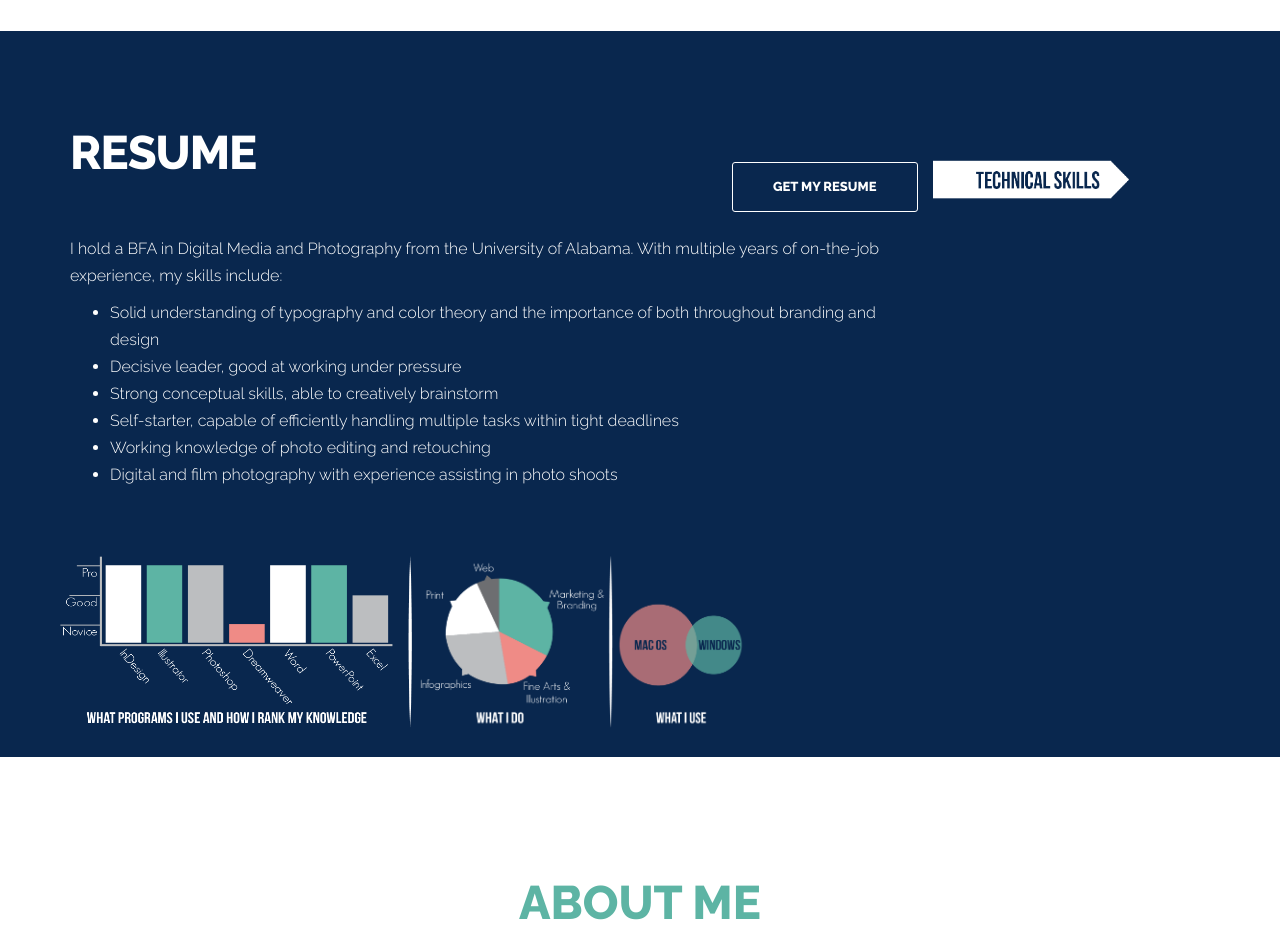
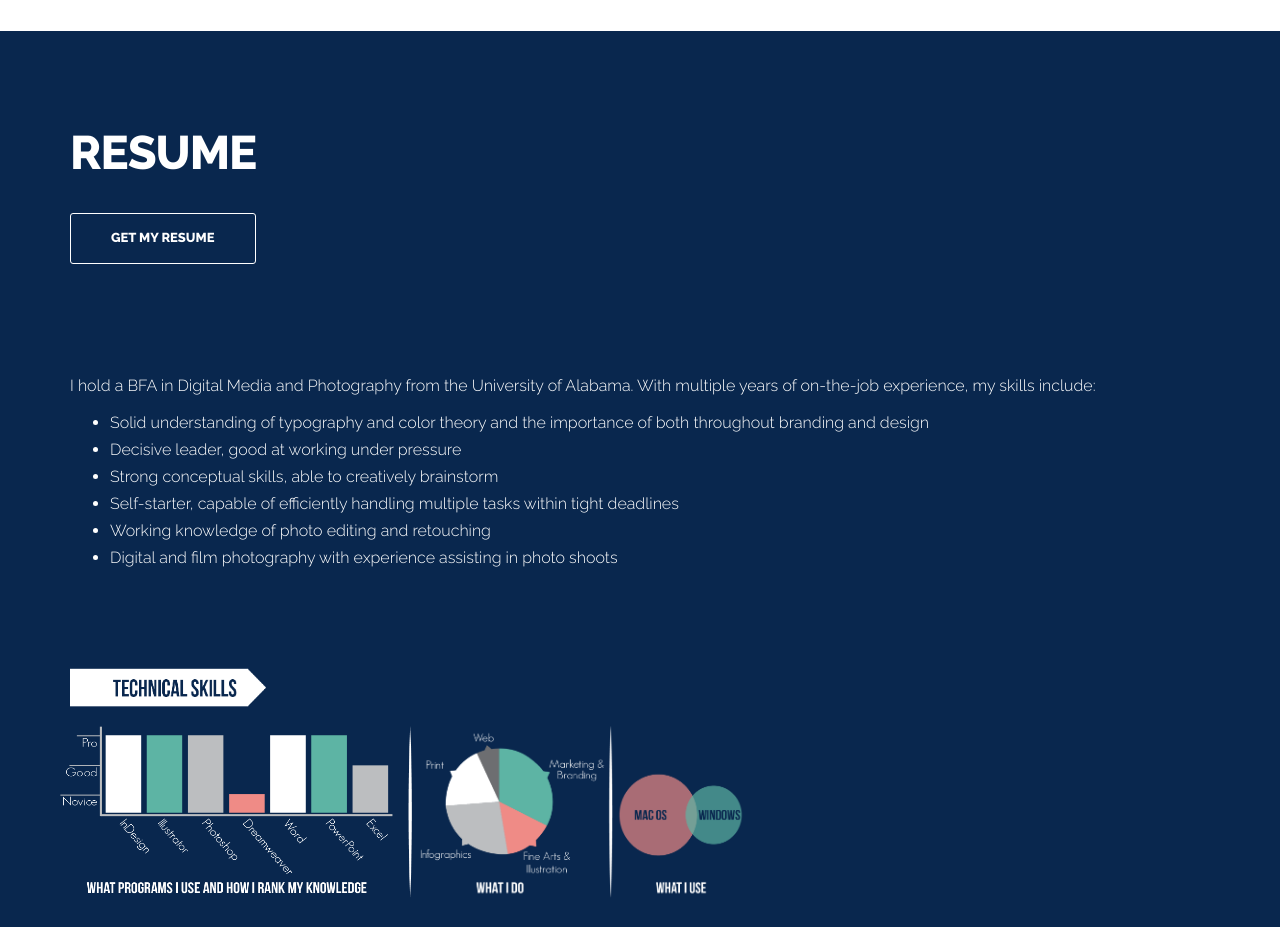
Before and after one commit to Maelarky/Maelarky.github.io, a plain HTML site: page index.html in a window 1280 px wide. Shown: the part 1820-2747 px from the top of the page. Drawn offline with Linux system fonts and the light colour scheme.

Commit message:
Update website

```diff
--- a/index.html
+++ b/index.html
@@ -313,11 +313,11 @@
           <br />
           <br />
           <br />
-            <div class="col-md-12 col-lg-9">
-                <article class="pull-left">
+            <div class="col-md-12 col-lg-12">
+                <article>
                     <h2><strong>RESUME</strong></h2>
                 </article>
-                <a style="float:right;" href="Resume.pdf" target="_blank" class="btn btn-default" >Get My Resume</a>
+                <a href="Resume.pdf" target="_blank" class="btn btn-default" >Get My Resume</a>
                  <p><br/><br/><br/><br/>I hold a BFA in Digital Media and Photography from the University of Alabama. With multiple years of on-the-job experience, my skills include:
                  <ul style="padding:0 100 0 0; text-align:left;">
                  <li>Solid understanding of typography and color theory and the importance of both throughout branding and design</li>
@@ -329,8 +329,8 @@
                  </ul> </p>
                  <br/> <br/>
                  </div>
-          <div class="infographic" >
-                 <br/><p><img src="assets/img/background/Resume-Infographic-04.png" class="img-responsive" alt="logo" style="float:left; height:50px; width:200px;"/></p>
+          <div class="infographic col-md-12" >
+                 <br/><p><img src="assets/img/background/Resume-Infographic-04.png" class="img-responsive" alt="logo" style="height:50px; width:200px;"/></p>
           </div>
           <div class="infographic" >
                  <p><img src="assets/img/background/Resume-Infographic-01.png" class="img-responsive" alt="logo" style="float:left; height:180px; width:360px;"/></p>
```
